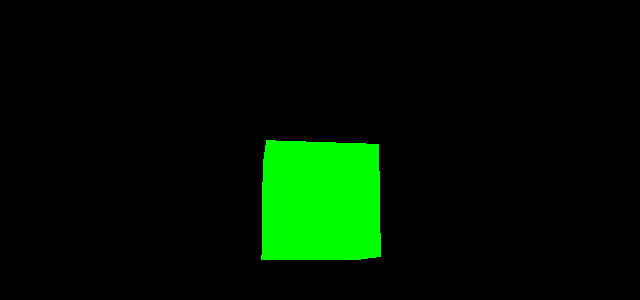
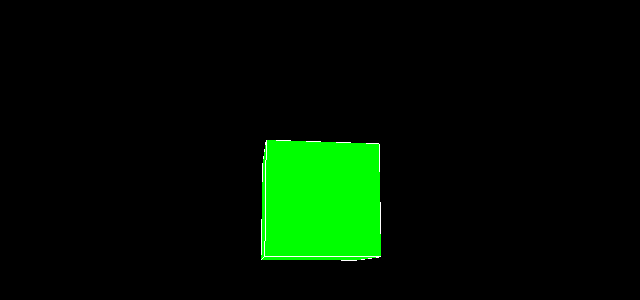
Before and after one commit to gkdms0910/interactive_test, a plain HTML site: page index.html in a window 1280 px wide. Shown: the part 194-494 px from the top of the page, without its empty margins (324-964 px from the left). Drawn offline with nearby package versions, Linux system fonts and the light colour scheme.

Commit message:
Update index.html

```diff
--- a/index.html
+++ b/index.html
@@ -12,7 +12,7 @@
 <body>
     <script src="https://cdnjs.cloudflare.com/ajax/libs/three.js/r128/three.min.js"></script>
     <script>
-        let scene, camera, renderer, cube;
+        let scene, camera, renderer, cube, edges;
 
         function init() {
             // 장면 생성
@@ -33,6 +33,12 @@
             cube = new THREE.Mesh(geometry, material);
             scene.add(cube);
 
+            // 큐브 윤곽선 생성
+            const edgesGeometry = new THREE.EdgesGeometry(geometry);
+            const edgesMaterial = new THREE.LineBasicMaterial({ color: 0xffffff });
+            edges = new THREE.LineSegments(edgesGeometry, edgesMaterial);
+            scene.add(edges);
+
             // 렌더링 시작
             animate();
         }
@@ -43,6 +49,10 @@
             // 큐브 회전
             cube.rotation.x += 0.01;
             cube.rotation.y += 0.01;
+
+            // 윤곽선 회전
+            edges.rotation.x = cube.rotation.x;
+            edges.rotation.y = cube.rotation.y;
 
             renderer.render(scene, camera);
         }
```
